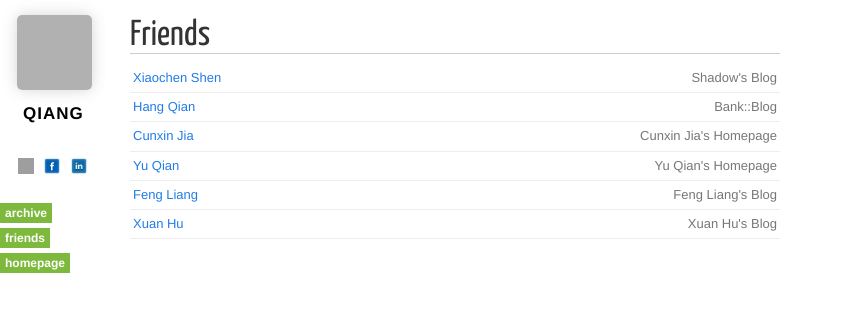
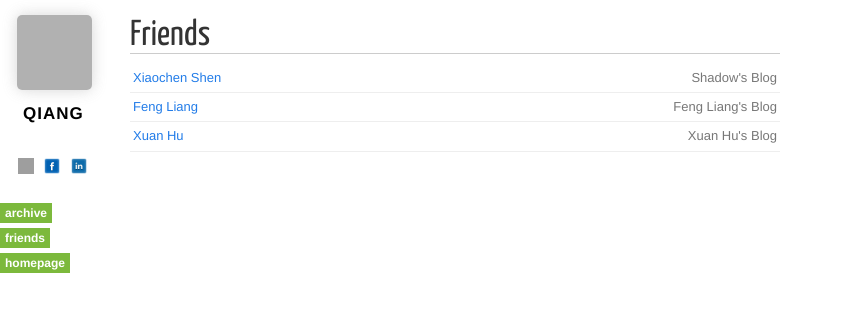
Before and after one commit to qiangrw/qiangrw.github.com, a Jekyll site: the page built from friends.html, in a window 1280 px wide. Shown: the top 312 px of the page, without its empty margins (0-843 px from the left). Built offline with Jekyll 4.4.1, drawn with Linux system fonts in a browser that asks for light colours; nearby versions of some CDN libraries; Markdown is read by kramdown in place of the engine named in the settings; grey boxes are pictures that could not be loaded.

Commit message:
delete deprecated friend address, no blog link

```diff
--- a/friends.html
+++ b/friends.html
@@ -13,21 +13,6 @@ permalink: /friends/
     </li>
 
     <li>
-      <span>Bank::Blog</span>
-      <a href="http://bankq.me/">Hang Qian</a>
-    </li>
-
-    <li>
-      <span>Cunxin Jia's Homepage</span>
-      <a href="http://ws.nju.edu.cn/people/cxjia">Cunxin Jia</a>
-    </li>
-
-	<li>
-      <span>Yu Qian's Homepage</span>
-      <a href="http://lamda.nju.edu.cn/qiany/">Yu Qian</a>
-    </li>
-
-    <li>
       <span>Feng Liang's Blog</span>
       <a href="http://www.cnblogs.com/liangfeng/">Feng Liang</a>
     </li>
```
